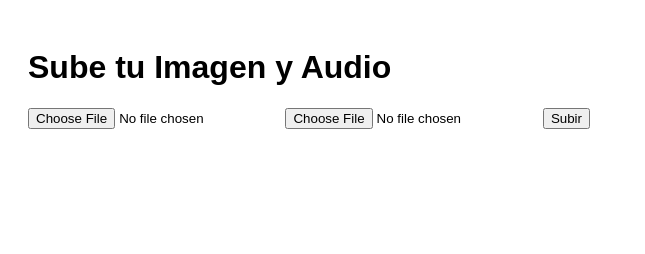
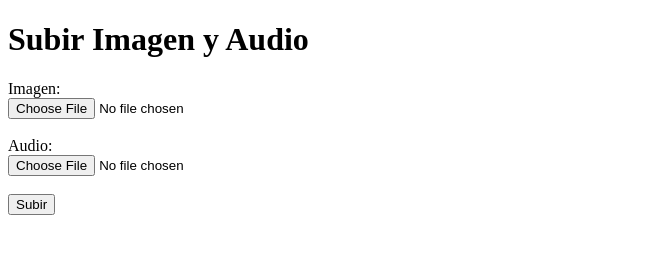
Before and after one commit to image-prueba/image2, a website: page index.html in a window 1280 px wide. Shown: the whole page, without its empty margins (0-645 px from the left). Drawn offline with Linux system fonts and the light colour scheme; no server answers.

Commit message:
index.html

```diff
--- a/index.html
+++ b/index.html
@@ -1,25 +1,17 @@
-
 <!DOCTYPE html>
-<html lang="en">
+<html lang="es">
 <head>
-  <meta charset="UTF-8" />
-  <meta name="viewport" content="width=device-width, initial-scale=1.0"/>
-  <title>Galería de Imagen y Audio</title>
-  <style>
-    body { font-family: sans-serif; padding: 20px; }
-    form { margin-bottom: 30px; }
-    #gallery div { margin-bottom: 20px; }
-    img { max-width: 200px; display: block; }
-  </style>
+  <meta charset="UTF-8">
+  <title>Sube tu imagen y audio</title>
 </head>
 <body>
-  <h1>Sube tu Imagen y Audio</h1>
-  <form id="uploadForm" enctype="multipart/form-data">
-    <input type="file" name="image" accept="image/*" required>
-    <input type="file" name="audio" accept="audio/*" required>
+  <h1>Subir Imagen y Audio</h1>
+  <form action="/upload" method="POST" enctype="multipart/form-data">
+    <label>Imagen:</label><br>
+    <input type="file" name="image" accept="image/*" required><br><br>
+    <label>Audio:</label><br>
+    <input type="file" name="audio" accept="audio/*" required><br><br>
     <button type="submit">Subir</button>
   </form>
-  <div id="gallery"></div>
-  <script src="script.js"></script>
 </body>
 </html>
```
